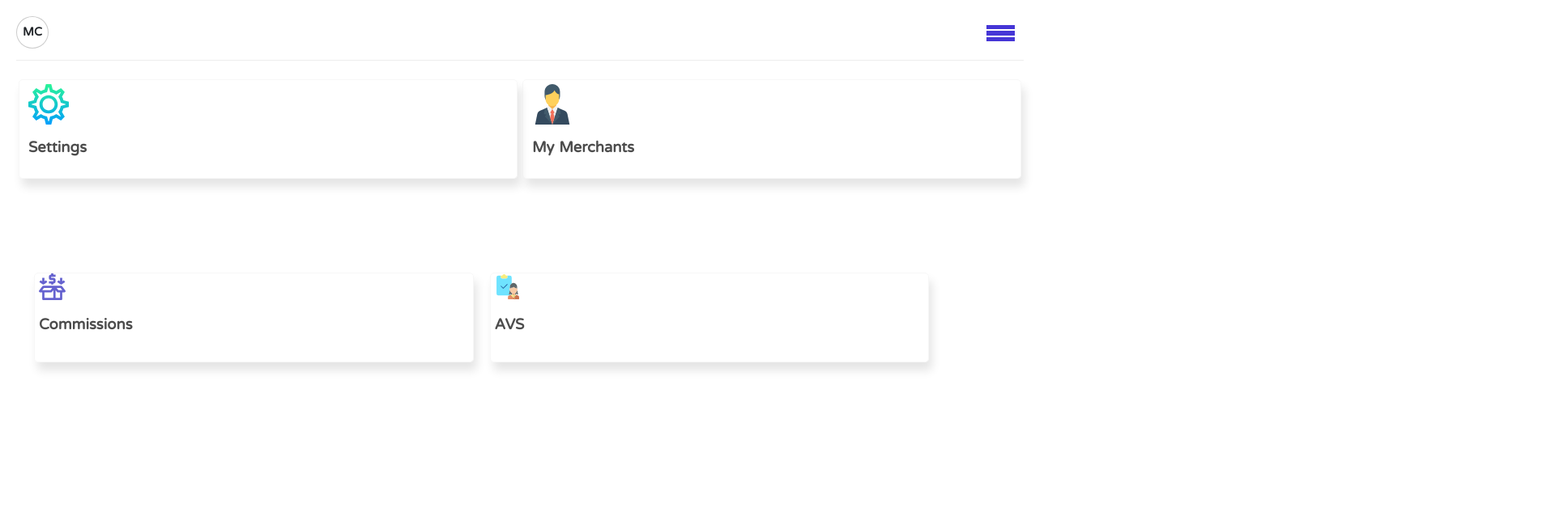
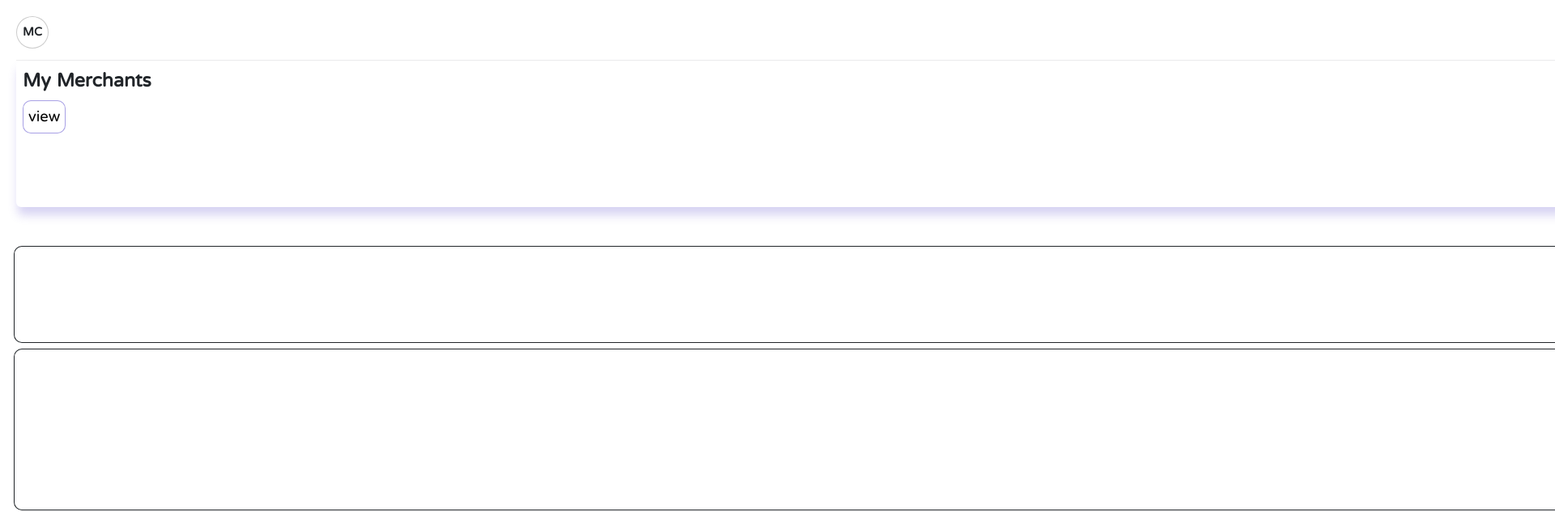
Before and after one commit to ondfavourmachine/AgentOfMerchantClan, a Nuxt app: page /dashboard in a window 1280 px wide. Shown: the top 633 px of the page at 81% size, 1920 px wide, since content can reach past the window. Built offline with nearby package versions, Linux system fonts and the light colour scheme; no server answers.

Commit message:
made changes

```diff
--- a/assets/css/global.css
+++ b/assets/css/global.css
@@ -179,8 +179,8 @@
   padding: 15px;
   margin: 2px;
   display: grid;
-  grid-template-rows: 35vh 20vh 34vh;
-  grid-gap: 15px;
+  grid-template-rows: 35vh 15vh 25vh 15vh;
+  grid-gap: 7px;
 }
 
 div.child-one,
@@ -193,15 +193,25 @@ div.child-three {
 
 div.child-one {
   grid-row: 1/2;
+  /* border: 1px solid; */
 }
 
 div.child-two {
   grid-row: 2/3;
+  border: 1px solid;
 }
 
 div.child-three {
   grid-row: 3/4;
   overflow: scroll;
+  border: 1px solid;
+}
+
+div.child-four {
+  grid-row: 4/5;
+  overflow: scroll;
+  border: 1px solid;
+  border-radius: 10px;
 }
 
 .child-one {
@@ -269,20 +279,61 @@ div.child-three {
 } */
 
 div.other-stuff {
-  width: 100%;
-  min-height: 60%;
-
+  width: 97%;
+  border-radius: 6px;
+  height: 66%;
   display: flex;
-  flex-direction: row;
+  padding: 8px;
+  flex-direction: column;
   justify-content: flex-start;
   align-items: flex-start;
+  position: relative;
+  box-shadow: 2px 10px 12px rgba(98, 82, 207, 0.25);
 }
 
-.other-stuff div.settings {
+.other-stuff div {
+  width: 100px;
+
+  align-self: flex-end;
+  position: absolute;
+  bottom: 7px;
+  right: 0;
+}
+
+.other-stuff p {
+  width: 100%;
+  font-size: 1.45rem;
+  font-weight: bold;
+  margin-bottom: 6px;
+}
+
+.other-stuff p button {
+  outline: none;
+  border: none;
+  background: #fff;
+  font-size: 1.15rem;
+  padding: 6px;
+  border: 1px solid rgba(98, 82, 207, 0.55);
+  border-radius: 10px;
+  text-transform: lowercase;
+  transition: all 0.3s ease-in-out;
+}
+
+.other-stuff p button:hover {
+  color: #6562cf;
+  border: 1px solid #6562cf;
+}
+
+.other-stuff div img {
+  object-fit: cover;
+  width: 100%;
+}
+
+/* .other-stuff div.settings {
   height: 100%;
   width: 89%;
   margin: 3px;
-}
+} */
 
 .other-stuff div.my-merchant {
   height: 100%;
--- a/layouts/default.vue
+++ b/layouts/default.vue
@@ -89,9 +89,10 @@ export default Vue.extend({
       }
     );
 
-    this.$nuxt.$on("LoginError", (e: any) => {
-      this.message = e;
-      this.showDismissibleAlert = true;
+    this.$nuxt.$on("LoginError", (e: { message: string; variant: string }) => {
+      this.message = e.message;
+        this.variant = e["variant"];
+        this.showDismissibleAlert = true;
     });
 
     this.$nuxt.$on("NotConnectedToInternet", (e: string) => {
--- a/pages/dashboard.vue
+++ b/pages/dashboard.vue
@@ -1,33 +1,42 @@
 
 <template>
+  <!-- ../assets/css/images/settings.svg -->
   <div class="main-container">
     <div class="parent">
       <div class="child-one">
         <Header />
 
         <div class="other-stuff" style>
-          <div class="settings">
-            <!-- ../assets/css/images/settings.svg -->
+          <p>My Merchants</p>
+          <p>
+            <button class="view">View</button>
+          </p>
+          <div>
+            <img src="../assets/css/images/seller.svg" alt />
+          </div>
+
+          <!-- <div class="settings">
+
             <div @click="routeToSettings" class="holder">
               <span class="settings-img">
                 <img src="../assets/css/images/settings-colored.svg" alt />
               </span>
               <span class="text">Settings</span>
             </div>
-          </div>
-          <div class="my-merchant">
+          </div>-->
+          <!-- <div class="my-merchant">
             <div class="holder">
               <span class="seller-img">
                 <img src="../assets/css/images/seller.svg" alt />
               </span>
               <span class="text">My Merchants</span>
             </div>
-          </div>
+          </div>-->
         </div>
       </div>
       <div class="child-two">
         <div class="child-two-parent">
-          <div class="sub-one">
+          <!-- <div class="sub-one">
             <div class="sub-one-holder">
               <span>
                 <img src="../assets/css/images/collect.svg" alt />
@@ -42,7 +51,14 @@
               </span>
               <span>AVS</span>
             </div>
-          </div>
+          </div>-->
+
+          <VueSlickCarousel :dots="true" v-bind="setting">
+            <div>1</div>
+            <div>2</div>
+            <div>3</div>
+            <div>4</div>
+          </VueSlickCarousel>
         </div>
       </div>
       <div class="child-three">
@@ -53,28 +69,37 @@
           </div>
         </div>-->
       </div>
+
+      <div class="child-four"></div>
     </div>
   </div>
 </template>
 
-<script lang="ts">
+<script >
 import Vue from "vue";
 import Header from "~/components/Header.vue";
+import VueSlickCarousel from "vue-slick-carousel";
+import "vue-slick-carousel/dist/vue-slick-carousel-theme.css";
 
-export default Vue.extend({
+export default {
   components: {
-    Header
+    Header,
+    VueSlickCarousel
   },
 
   middleware: "authenticated",
   data() {
     return {
-      items: [
-        { "m-ID": 40, Type: "Sales", time: "4:23pm" },
-        { "m-ID": 42, Type: "Repayment", time: "1:23pm" },
-        { "m-ID": 32, Type: "Order", time: "2:23pm" },
-        { "m-ID": 62, Type: "Order", time: "1:43pm" }
-      ]
+      setting: {
+        dots: true,
+        arrows: false,
+        dotsClass: "slick-dots custom-dot-class",
+        edgeFriction: 0.35,
+        infinite: true,
+        speed: 500,
+        slidesToShow: 1,
+        slidesToScroll: 1
+      }
     };
   },
 
@@ -83,7 +108,7 @@ export default Vue.extend({
       this.$router.push("/settings");
     }
   }
-});
+};
 </script>
 
 <style scoped>
--- a/pages/interests.vue
+++ b/pages/interests.vue
@@ -149,7 +149,7 @@ export default {
 };
 </script>
 
-<style >
+<style scoped >
 .main {
   overflow: hidden;
   /* background: #e5e5e5; */
--- a/pages/login.vue
+++ b/pages/login.vue
@@ -126,7 +126,7 @@ export default Vue.extend({
           return;
         }
 
-        this.$nuxt.$emit("LoginError", message);
+        this.$nuxt.$emit("LoginError", {message, variant: "danger"});
         this.$store.dispatch("setApiCallState", false);
       }
     }
```
Also changed, not shown: assets/css/images/seller.svg.
